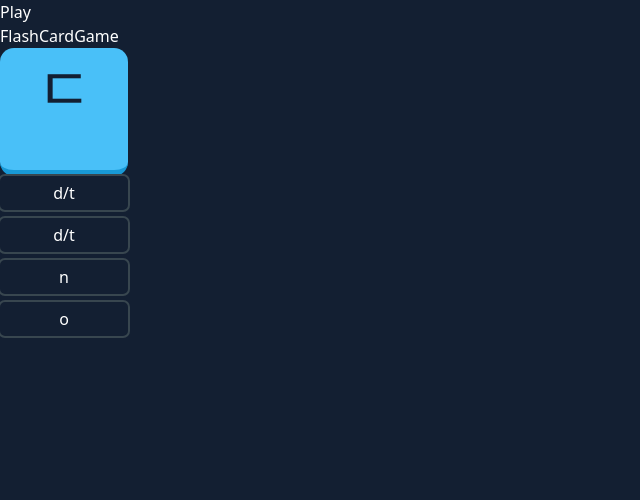
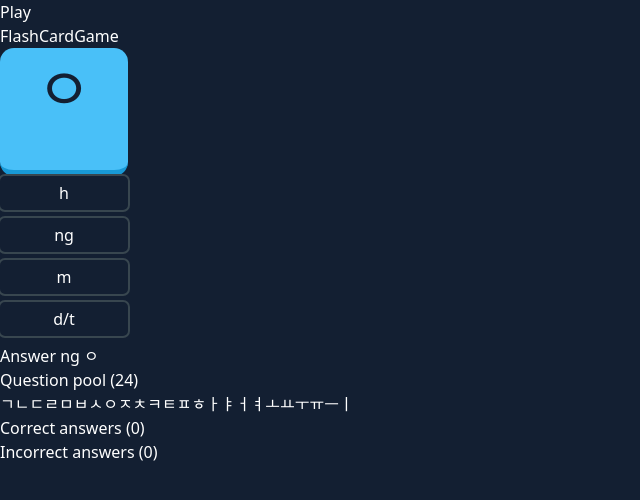
Before and after one commit to keabyte/kteacher, a React (Vite) app: page / in a window 1280 px wide. Shown: the top 500 px of the page, without its empty margins (0-640 px from the left). Built offline with nearby package versions, Linux system fonts and the light colour scheme.

Commit message:
feat(flash cards): flash card loop

```diff
--- a/src/components/flash-card-game/FlashCard.css
+++ b/src/components/flash-card-game/FlashCard.css
@@ -1,4 +1,4 @@
-.cheat-sheet-tile {
+.flash-card-tile {
   background: rgba(73, 192, 248);
   color: rgb(19, 31, 50);
   border-radius: 14px;
--- a/src/components/flash-card-game/FlashCard.jsx
+++ b/src/components/flash-card-game/FlashCard.jsx
@@ -1,7 +1,7 @@
 import './FlashCard.css';
 
 const FlashCard = ({character, showRoman}) => {
-  return <div className="cheat-sheet-tile">
+  return <div className="flash-card-tile">
   <div className="text-6xl">{character.hangul}</div>
   {showRoman && <div className="text-xl pt-2 font-bold">{character.roman}</div> }
 </div>;
--- a/src/components/flash-card-game/FlashCardGame.jsx
+++ b/src/components/flash-card-game/FlashCardGame.jsx
@@ -2,41 +2,103 @@ import { useState } from 'react';
 import hangul from '../../hangul.json';
 import FlashCard from "./FlashCard";
 import { FlashCardAnswer } from './FlashCardAnswer';
+
+const MIN_QUESTION_POOL_SIZE = 3;
+const ANSWER_OPTION_COUNT = 4;
 
 const getRandomElement = (array) => {
   return array[Math.floor(Math.random() * array.length)]
 }
 
 const FlashCardGame = () => {
-  function nextQuestion() {
-    setCurrentCharacter(getRandomElement(allCharacters))
+
+  function resetModel() {
+    const currentCharacter = getRandomElement(allCharacters)
+    return {
+      questionPool: allCharacters,
+      correctAnswers: [],
+      incorrectAnswers: [],
+      currentCharacter,
+      answerOptions: generateAnswerOptions(currentCharacter)
+    }
+  }
+
+  function generateAnswerOptions(currentCharacter) {
+    const answerOptionIndex = Math.floor(Math.random() * ANSWER_OPTION_COUNT)
+    const answerOptionPool = allCharacters.filter(it => it.hangul !== currentCharacter.hangul);
+    const options = [];
+
+    for (let i = 0; i < ANSWER_OPTION_COUNT; i++) {
+      if (i === answerOptionIndex) {
+        options.push(currentCharacter)
+      } else {
+        const optionPoolIndex = Math.floor(Math.random() * answerOptionPool.length)
+        options.push(answerOptionPool[optionPoolIndex])
+        answerOptionPool.splice(optionPoolIndex, 1)
+      }
+    }
+
+    return options;
   }
 
   function checkAnswer(character) {
-    if (character.hangul === currentCharacter.hangul) {
-      setCorrectAnswers(correctAnswers.concat([character]))
+    if (character.hangul === model.currentCharacter.hangul) {
+      model.correctAnswers.push(model.currentCharacter)
     } else {
-      setIncorrectAnswers(incorrectAnswers.concat([character]))
+      model.incorrectAnswers.push(model.currentCharacter)
     }
+
     nextQuestion()
   }
 
+  function nextQuestion() {
+    if (model.questionPool.length < MIN_QUESTION_POOL_SIZE) {
+      model.questionPool = allCharacters
+    }
+    model.questionPool = model.questionPool.filter(it => it.hangul !== model.currentCharacter.hangul)
+    model.currentCharacter = getRandomElement(model.questionPool)
+    model.answerOptions = generateAnswerOptions(model.currentCharacter)
+    setModel({...model})
+  }
+
   const allCharacters = [...hangul.simple_consonants, ...hangul.simple_vowels]
-  const [correctAnswers, setCorrectAnswers] = useState([])
-  const [incorrectAnswers, setIncorrectAnswers] = useState([])
-  let [currentCharacter, setCurrentCharacter] = useState(getRandomElement(allCharacters))
-  const options = [currentCharacter, getRandomElement(allCharacters), getRandomElement(allCharacters), getRandomElement(allCharacters)]
+  const [model, setModel] = useState(resetModel());
 
   return (
-    <div>
+     <div>
       FlashCardGame
-      <FlashCard character={currentCharacter}></FlashCard>
+      <FlashCard character={model.currentCharacter}></FlashCard>
 
       <div>
       {
-        options.map((it, i) => <FlashCardAnswer onClick={() => checkAnswer(it)} key={i} character={it}></FlashCardAnswer>)
+        model.answerOptions.map((it, i) => <FlashCardAnswer onClick={() => checkAnswer(it)} key={i} character={it}></FlashCardAnswer>)
       }
       </div>
+
+      {!!model.currentCharacter && process.env.NODE_ENV === 'development' &&
+      (
+        <div>
+          <div>
+            Answer {model.currentCharacter.roman} {model.currentCharacter.hangul}
+          </div>
+
+          Question pool ({model.questionPool.length})
+          <div>
+            {model.questionPool.map((it, i) => <span key={i}>{it.hangul}</span>)}
+          </div>
+
+          Correct answers ({model.correctAnswers.length})
+          <div>
+            {model.correctAnswers.map((it, i) => <span key={i}>{it.hangul}</span>)}
+          </div>
+
+          Incorrect answers ({model.incorrectAnswers.length})
+          <div>
+            {model.incorrectAnswers.map((it, i) => <span key={i}>{it.hangul}</span>)}
+          </div>
+        </div>
+
+      )}
     </div>
   );
 };
```
